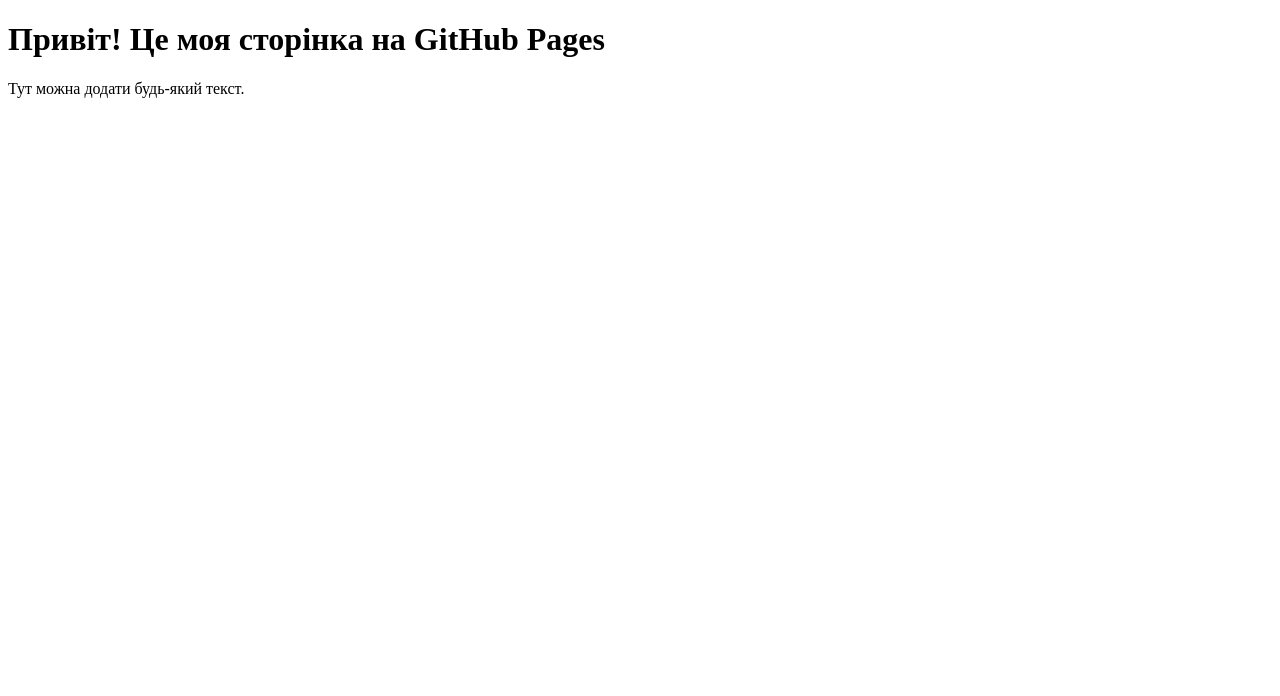
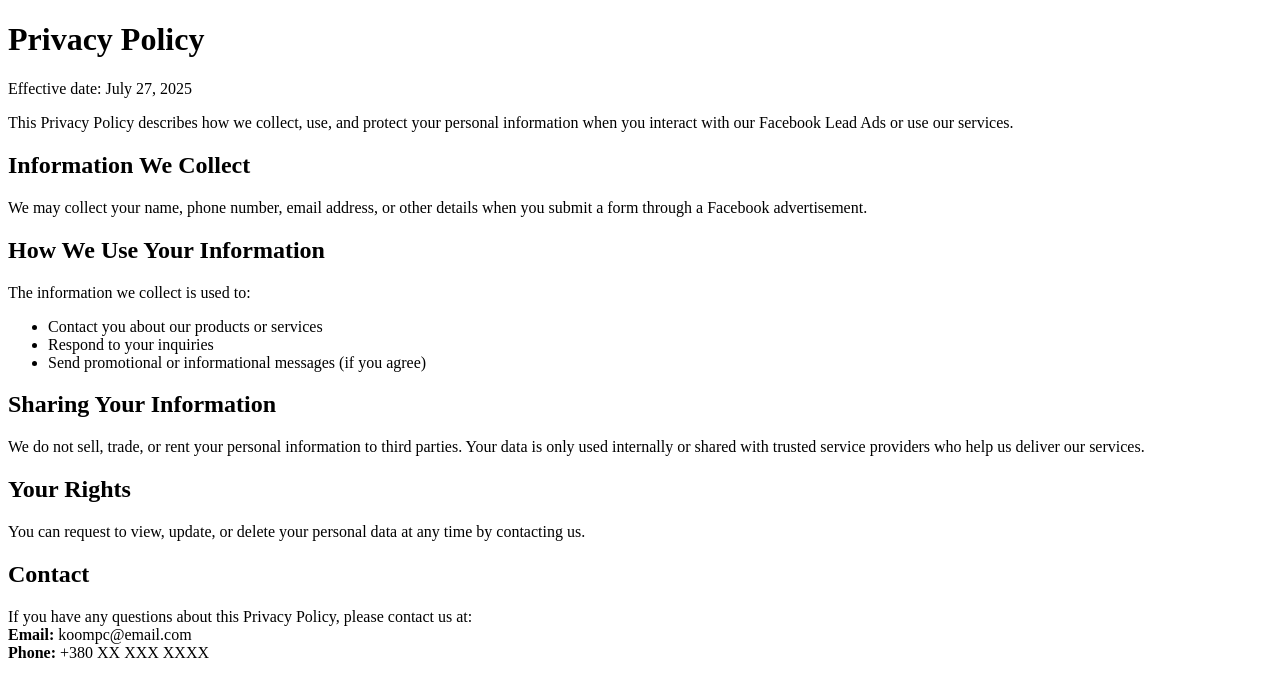
Before and after one commit to Serghii1/serghii1.github.io, a plain HTML site: page index.html in a window 1280 px wide. Drawn offline with Linux system fonts and the light colour scheme.

Commit message:
Оновлено index.html, видалено README.md, додано privacy.html

```diff
--- a/index.html
+++ b/index.html
@@ -1,11 +1,48 @@
 <!DOCTYPE html>
-<html lang="uk">
+<html lang="en">
 <head>
   <meta charset="UTF-8" />
-  <title>Головна сторінка</title>
+  <title>Privacy Policy</title>
 </head>
 <body>
-  <h1>Привіт! Це моя сторінка на GitHub Pages</h1>
-  <p>Тут можна додати будь-який текст.</p>
+  <h1>Privacy Policy</h1>
+
+  <p>Effective date: July 27, 2025</p>
+
+  <p>
+    This Privacy Policy describes how we collect, use, and protect your personal information when you interact with our Facebook Lead Ads or use our services.
+  </p>
+
+  <h2>Information We Collect</h2>
+  <p>
+    We may collect your name, phone number, email address, or other details when you submit a form through a Facebook advertisement.
+  </p>
+
+  <h2>How We Use Your Information</h2>
+  <p>
+    The information we collect is used to:
+    <ul>
+      <li>Contact you about our products or services</li>
+      <li>Respond to your inquiries</li>
+      <li>Send promotional or informational messages (if you agree)</li>
+    </ul>
+  </p>
+
+  <h2>Sharing Your Information</h2>
+  <p>
+    We do not sell, trade, or rent your personal information to third parties. Your data is only used internally or shared with trusted service providers who help us deliver our services.
+  </p>
+
+  <h2>Your Rights</h2>
+  <p>
+    You can request to view, update, or delete your personal data at any time by contacting us.
+  </p>
+
+  <h2>Contact</h2>
+  <p>
+    If you have any questions about this Privacy Policy, please contact us at: <br />
+    <strong>Email:</strong> koompc@email.com <br />
+    <strong>Phone:</strong> +380 XX XXX XXXX
+  </p>
 </body>
 </html>
```
Also changed, not shown: 1 other file.
